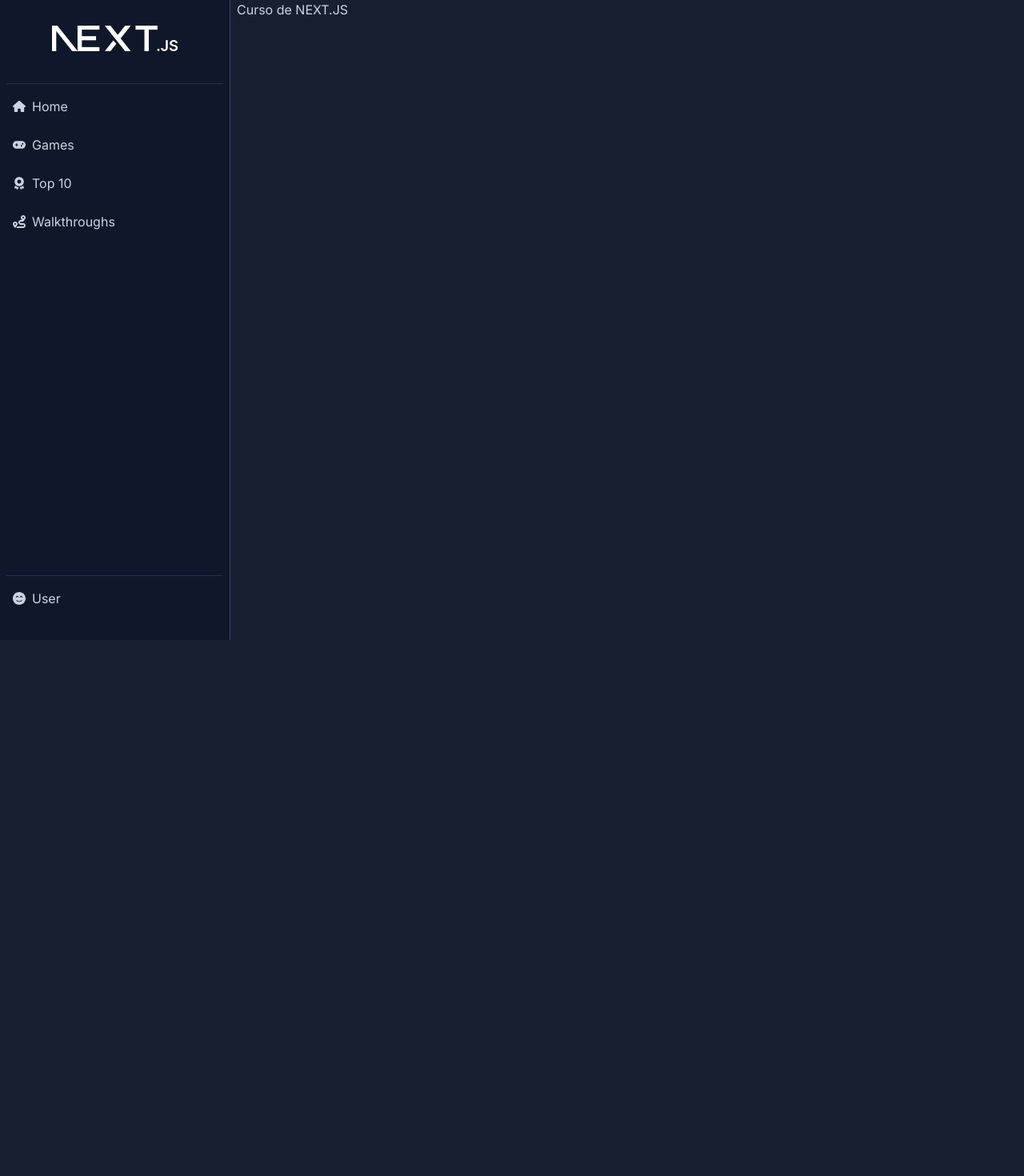
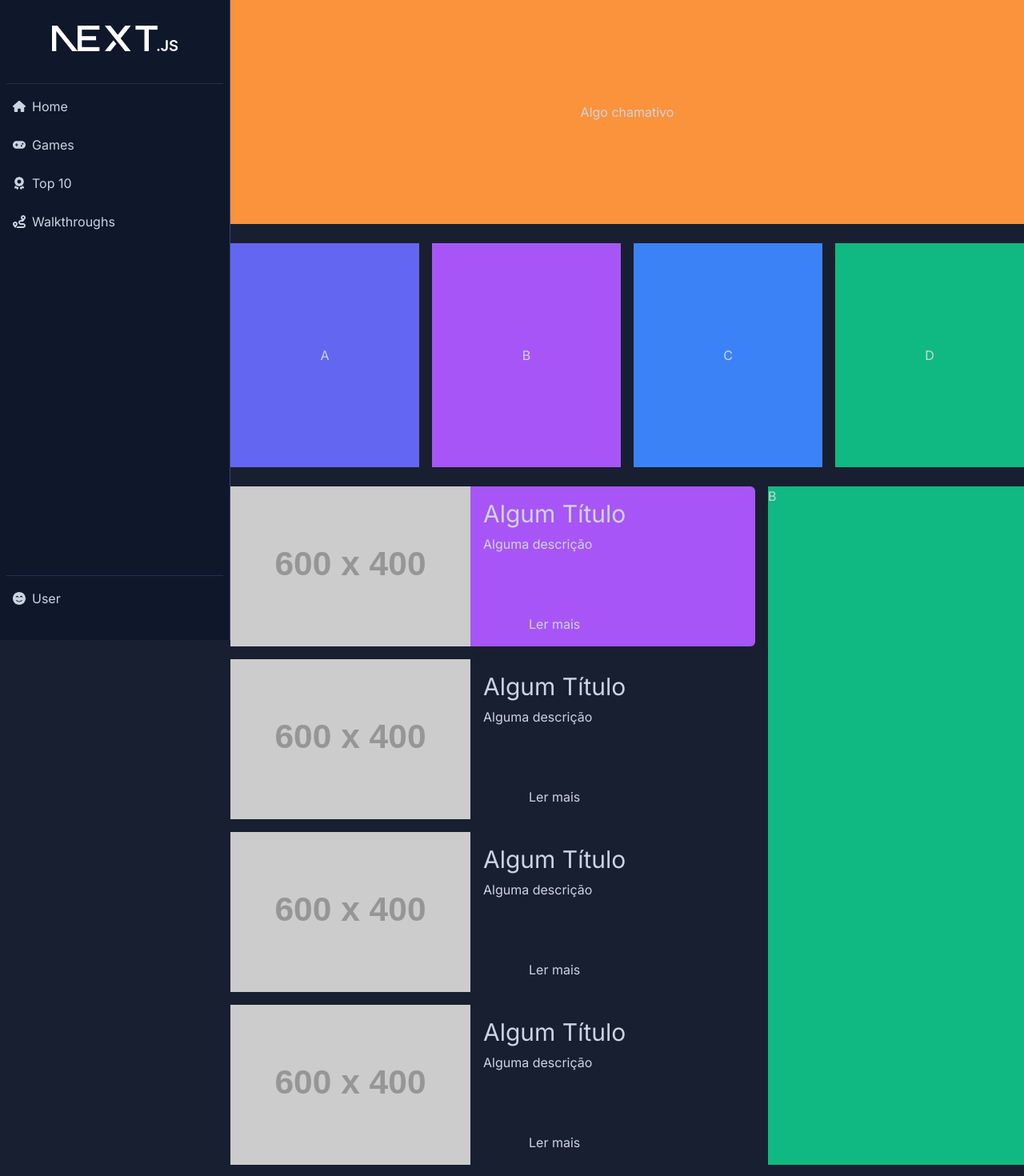
Before and after one commit to lmcezar/nextjs-course, a Next.js app: page / in a window 1280 px wide. Shown: the top 1470 px of the page at 80% size. Before the commit the page ends 800 px from the top, so only its background shows below. Built offline with nearby package versions, Linux system fonts and the light colour scheme.

Commit message:
homepage content structure

```diff
--- a/src/app/globals.css
+++ b/src/app/globals.css
@@ -7,3 +7,9 @@
     --color-slate-890: 24 31 48;
   }
 }
+
+@layer components {
+  .flex-center {
+    @apply flex justify-center items-center;
+  }
+}
--- a/src/app/layout.tsx
+++ b/src/app/layout.tsx
@@ -18,12 +18,7 @@
 }>) {
   return (
     <html lang="en">
-      <body
-        className={cn(
-          "flex gap-2 bg-slate-890 text-slate-300",
-          inter.className
-        )}
-      >
+      <body className={cn("bg-slate-890 text-slate-300", inter.className)}>
         <Navbar />
         {children}
       </body>
--- a/src/app/page.tsx
+++ b/src/app/page.tsx
@@ -1,3 +1,89 @@
 export default function Home() {
-  return <h1>Curso de NEXT.JS</h1>;
+  return (
+    <div className="ml-72">
+      <div className="w-full h-[35vh] bg-orange-400 flex-center">
+        <p>Algo chamativo</p>
+      </div>
+      <div className="container mx-auto my-6">
+        <div className="grid grid-cols-4 gap-4 h-[35vh]">
+          <div className="flex-center bg-indigo-500">A</div>
+          <div className="flex-center bg-purple-500">B</div>
+          <div className="flex-center bg-blue-500">C</div>
+          <div className="flex-center bg-emerald-500">D</div>
+        </div>
+      </div>
+      <div className="container mx-auto my-6">
+        <div className="grid grid-cols-12 gap-4">
+          <div className="col-span-8  flex flex-col gap-4">
+            {/* Item */}
+            <div className="flex gap-4 bg-purple-500 rounded-md">
+              <div>
+                <img
+                  className="w-auto h-[200px]"
+                  src="https://placehold.co/600x400"
+                  alt="image"
+                />
+              </div>
+              <div className="flex flex-col gap-2 py-4">
+                <h2 className="text-3xl">Algum Título</h2>
+                <p className="flex-grow">Alguma descrição</p>
+                <button>Ler mais</button>
+              </div>
+            </div>
+            {/* /Item */}
+            {/* Item */}
+            <div className="flex gap-4">
+              <div>
+                <img
+                  className="w-auto h-[200px]"
+                  src="https://placehold.co/600x400"
+                  alt="image"
+                />
+              </div>
+              <div className="flex flex-col gap-2 py-4">
+                <h2 className="text-3xl">Algum Título</h2>
+                <p className="flex-grow">Alguma descrição</p>
+                <button>Ler mais</button>
+              </div>
+            </div>
+            {/* /Item */}
+            {/* Item */}
+            <div className="flex gap-4">
+              <div>
+                <img
+                  className="w-auto h-[200px]"
+                  src="https://placehold.co/600x400"
+                  alt="image"
+                />
+              </div>
+              <div className="flex flex-col gap-2 py-4">
+                <h2 className="text-3xl">Algum Título</h2>
+                <p className="flex-grow">Alguma descrição</p>
+                <button>Ler mais</button>
+              </div>
+            </div>
+            {/* /Item */}
+            {/* Item */}
+            <div className="flex gap-4">
+              <div>
+                <img
+                  className="w-auto h-[200px]"
+                  src="https://placehold.co/600x400"
+                  alt="image"
+                />
+              </div>
+              <div className="flex flex-col gap-2 py-4">
+                <h2 className="text-3xl">Algum Título</h2>
+                <p className="flex-grow">Alguma descrição</p>
+                <button>Ler mais</button>
+              </div>
+            </div>
+            {/* /Item */}
+          </div>
+
+          <div className="col-span-4 bg-emerald-500">B</div>
+        </div>
+      </div>
+    </div>
+  );
 }
--- a/src/components/Navbar/Navbar.tsx
+++ b/src/components/Navbar/Navbar.tsx
@@ -17,7 +17,7 @@
   return (
     <nav
       className={cn(
-        "flex h-screen flex-col bg-slate-900 border-r border-indigo-400/20 hover:border-indigo-400/40 w-72 p-2 text-slate-300",
+        "fixed top-0 left-0 flex h-screen flex-col bg-slate-900 border-r border-indigo-400/20 hover:border-indigo-400/40 w-72 p-2 text-slate-300",
         className
       )}
       {...props}
```
